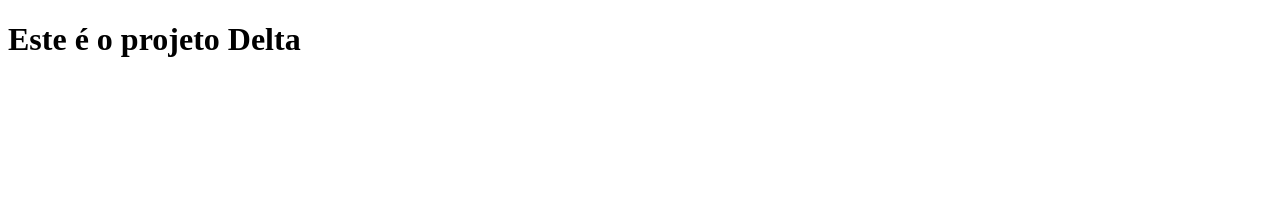
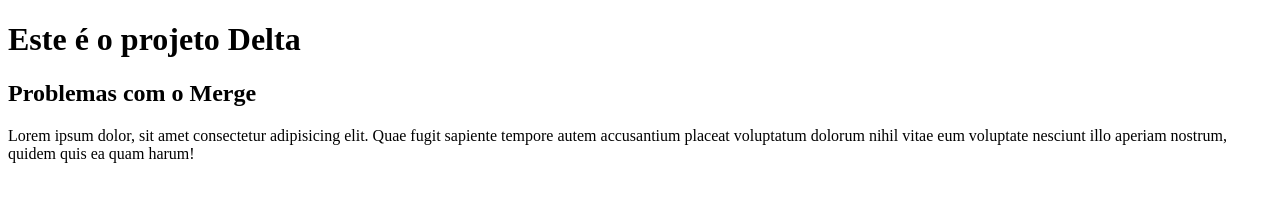
Before and after one commit to lcsilvaprof/Projeto-Delta, a plain HTML site: page index.html in a window 1280 px wide. Drawn offline with Linux system fonts and the light colour scheme.

Commit message:
primeiro do user1

```diff
--- a/index.html
+++ b/index.html
@@ -10,5 +10,9 @@
 <body>
     <h1>Este é o projeto Delta</h1>
 
+
+    <h2>Problemas com o Merge</h2>
+
+    <p>Lorem ipsum dolor, sit amet consectetur adipisicing elit. Quae fugit sapiente tempore autem accusantium placeat voluptatum dolorum nihil vitae eum voluptate nesciunt illo aperiam nostrum, quidem quis ea quam harum!</p>
 </body>
 </html>
```
